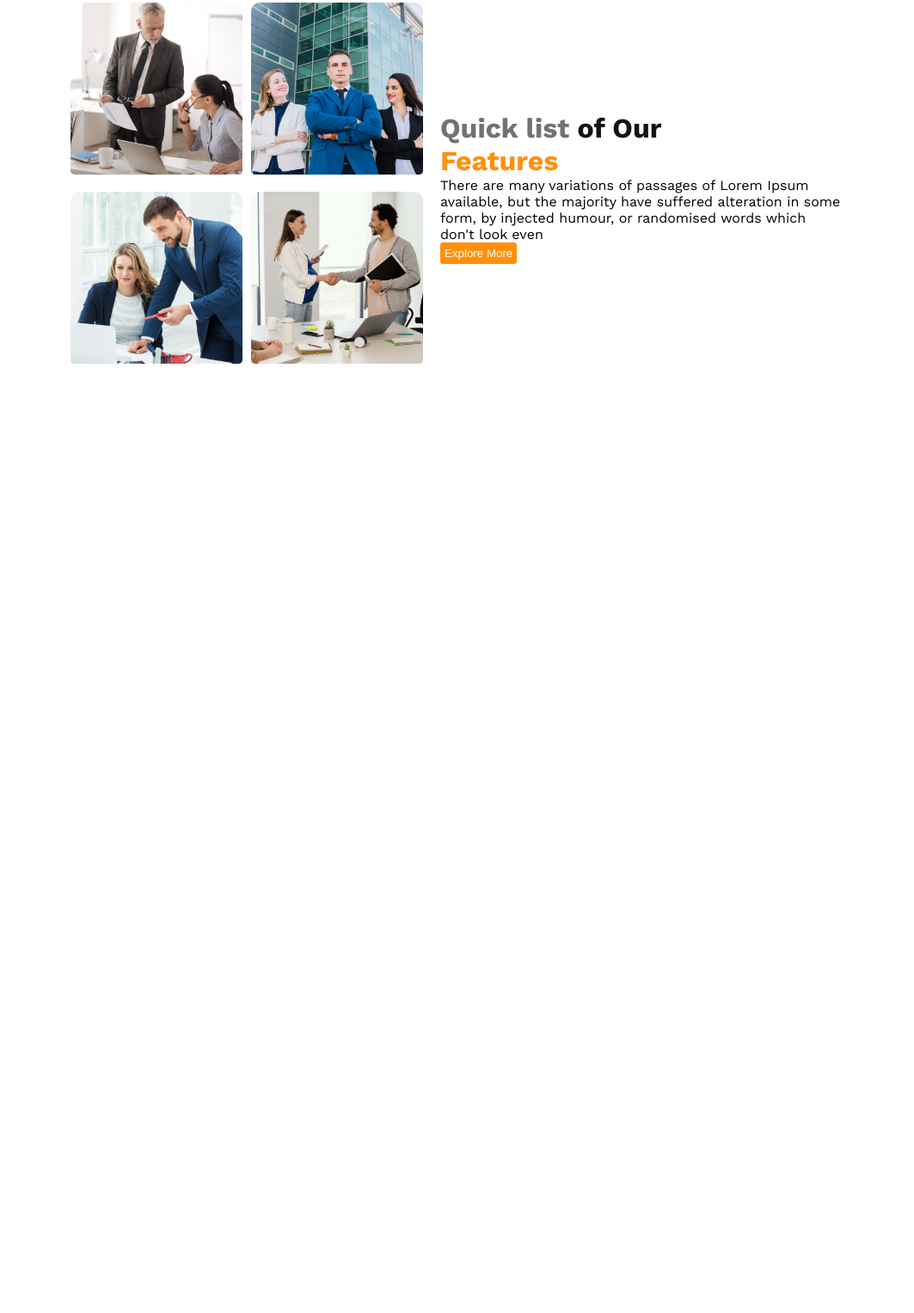
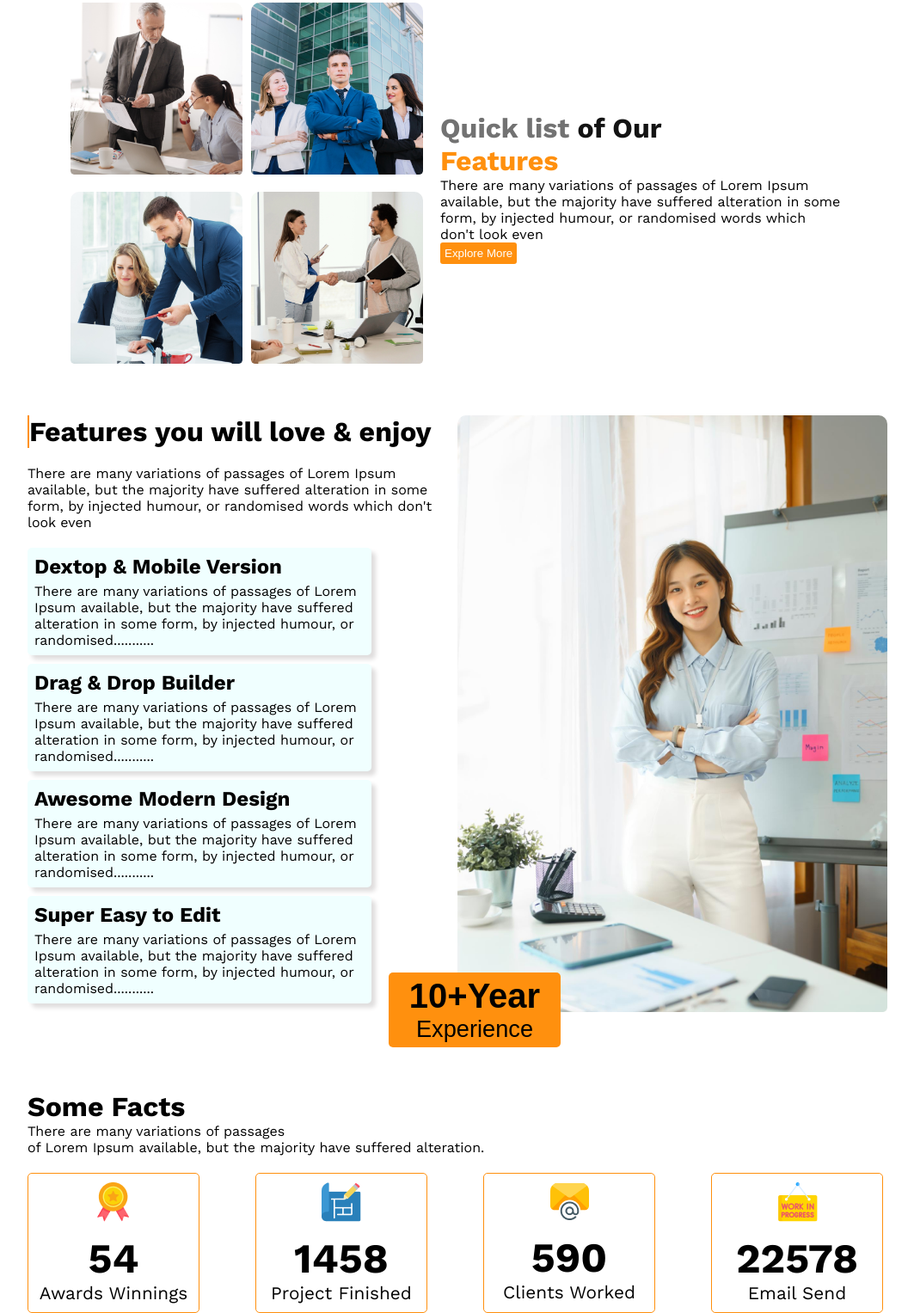
Before and after one commit to mdyasin0/the-architects, a plain HTML site: page index.html in a window 1280 px wide. Shown: the part 907-2434 px from the top of the page at 86% size, without its empty margins (108-1171 px from the left). Before the commit the page ends 1340 px from the top, so only its background shows below. Drawn offline with nearby package versions, Linux system fonts and the light colour scheme.

Commit message:
enjoy feature and some fact section added

```diff
--- a/index.html
+++ b/index.html
@@ -48,5 +48,67 @@
             <button class="Features">Explore More</button>
         </div>
     </div>
+    <div class="enjoy-features">
+        <div>
+            <h1 class="enjoy-feature-title" >
+                Features you will love & enjoy
+            </h1>
+            <p class="enjoy-feature-p">There are many variations of passages of Lorem Ipsum available, but the majority have suffered alteration in some form, by injected humour, or randomised words which don't look even</p>
+
+            <div class="feature-cards">
+                <h3>Dextop & Mobile Version</h3>
+                <p>There are many variations of passages of Lorem Ipsum available, but the majority have suffered alteration in some form, by injected humour, or randomised...........</p>
+            </div>
+            <div class="feature-cards">
+                <h3>Drag & Drop Builder</h3>
+                <p>There are many variations of passages of Lorem Ipsum available, but the majority have suffered alteration in some form, by injected humour, or randomised...........</p>
+            </div>
+            <div class="feature-cards">
+                <h3>Awesome Modern Design</h3>
+                <p>There are many variations of passages of Lorem Ipsum available, but the majority have suffered alteration in some form, by injected humour, or randomised...........</p>
+            </div>
+            <div class="feature-cards">
+                <h3>Super Easy to Edit</h3>
+                <p>There are many variations of passages of Lorem Ipsum available, but the majority have suffered alteration in some form, by injected humour, or randomised...........</p>
+            </div>
+        </div>
+        <div >
+            <img class="feature-cards-img" src="images/architect.png" alt="architect photo">
+            <button class="Experience">
+                <h6>10+Year</h6>
+                <p>Experience</p>
+            </button>
+        </div>
+
+    </div>
+    <div class="some-facts">
+        <div class="some-facts-text">
+            <h1>Some Facts</h1>
+            <p>There are many variations of passages <br>of Lorem Ipsum available, but the majority have suffered alteration.</p>
+        </div>
+        <div class="facts-all-cards">
+
+            <div class="facts-cards">
+                <img src="images/icons/ribon.png" alt="">
+                <h3>54</h3>
+                <p>Awards Winnings</p>
+            </div>
+            <div class="facts-cards">
+                <img src="images/icons/projects.png" alt="">
+                <h3>1458</h3>
+                <p>Project Finished</p>
+            </div>
+            <div class="facts-cards">
+                <img src="images/icons/email.png" alt="">
+                <h3>590</h3>
+                <p>Clients Worked</p>
+            </div>
+            <div class="facts-cards">
+                <img src="images/icons/customers.png" alt="">
+                <h3>22578</h3>
+                <p>Email Send</p>
+            </div>
+        </div>
+    </div>
 </body>
 </html>
--- a/style.css
+++ b/style.css
@@ -91,3 +91,93 @@ nav li a{
 #Features{
     color:rgba(255, 144, 14, 1) ;
 }
+
+/* enjoy-feature */
+.enjoy-features{
+    display: flex;
+    max-width: 1000px;
+    margin: 0 auto;
+    margin-top: 50px;
+    justify-content: space-between;
+    margin-bottom: 50px;
+
+}
+.enjoy-feature-title{
+    font-size: 2rem;
+    font-weight: bold;
+    border-left: 2px solid rgba(255, 144, 14, 1) ;
+    margin-bottom: 20px;
+}
+.enjoy-feature-p{
+    margin-bottom: 20px;
+}
+.feature-cards h3{
+    font-size:1.5rem ;
+    font-weight:600px ;
+    margin-bottom: 5px;
+}
+
+.feature-cards{
+    background-color: azure;
+    width: 400px;
+    border-radius: 5px;
+    box-shadow: 5px 5px 5px rgb(224, 222, 222);
+    margin-bottom: 10px;
+    padding: 8px;
+}
+.feature-cards-img{
+    width: 500px;
+}
+.Experience{
+    background-color:rgba(255, 144, 14, 1) ;
+    border-radius: 5px;
+    width: 200px;
+    padding: 5px;
+    text-align: center;
+    margin-top: -70px;
+    margin-left: -80px;
+    border: none;
+
+}
+.Experience h6{
+ font-size:2.5rem ;
+ font-weight:bold ;
+}
+.Experience p{
+    font-size: 1.7rem;
+    font-weight: 400px;
+}
+/* some facts */
+.some-facts{
+    max-width:1000px;
+    margin: 0 auto;
+}
+.some-facts-text{
+    margin-bottom:20px;
+}
+.facts-cards h1{
+ font-size:3rem ;
+ font-weight: bold;
+}
+
+.facts-cards{
+ width: 200px;
+ border: 1px solid rgba(255, 144, 14, 1);
+ border-radius: 5px;
+ text-align: center;
+ padding: 10px;
+}
+.facts-cards h3{
+    font-size: 3rem;
+    font-weight: 400px;
+}
+.facts-cards p{
+    font-size: 1.3rem;
+    font-weight: 400;
+}
+
+.facts-all-cards{
+    display: flex;
+    gap:65px;
+
+}
```
